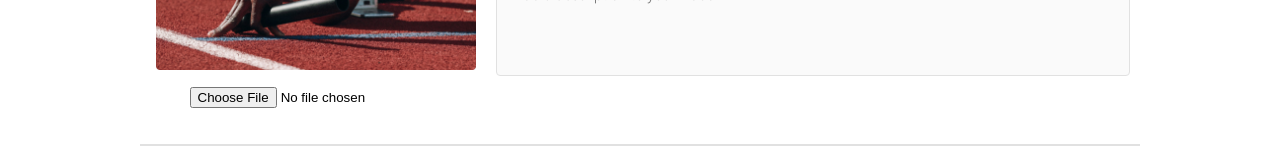
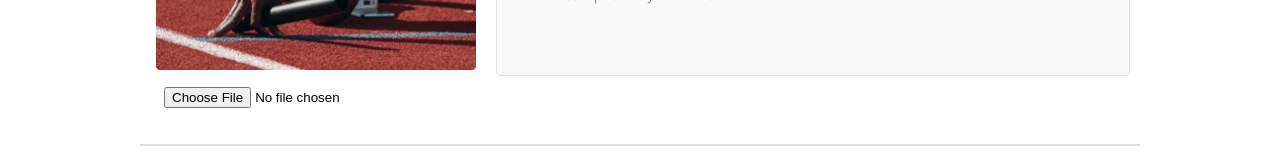
Before and after one commit to fansari-hub/farid-ansari-brainflix, a React (Create React App) app: page /upload in a window 1280 px wide. Shown: the part 328-488 px from the top of the page. Built offline with nearby package versions, Linux system fonts and the light colour scheme.

Commit message:
tweaked formatting of the img upload button on video upload page

```diff
--- a/src/components/UploadVideo/UploadVideo.scss
+++ b/src/components/UploadVideo/UploadVideo.scss
@@ -45,8 +45,9 @@
       padding-left : $pad-3
     }
     &__imgButton {
-      align-self: center;
+      align-self: left;
       padding-top: $pad-3;
+      padding-left: $pad-2;
     }
     &__preview {
       background-color: none;
--- a/src/components/VideoExplorer/VideoListCard/VideoListCard.scss
+++ b/src/components/VideoExplorer/VideoListCard/VideoListCard.scss
@@ -35,7 +35,7 @@
   &__details {
     display: flex;
     flex-direction: column;
-    justify-content: space-between;
+    justify-content: flex-start;
     text-align: left;
     padding-left: $pad-3;
     padding-right: $pad-3;
```
